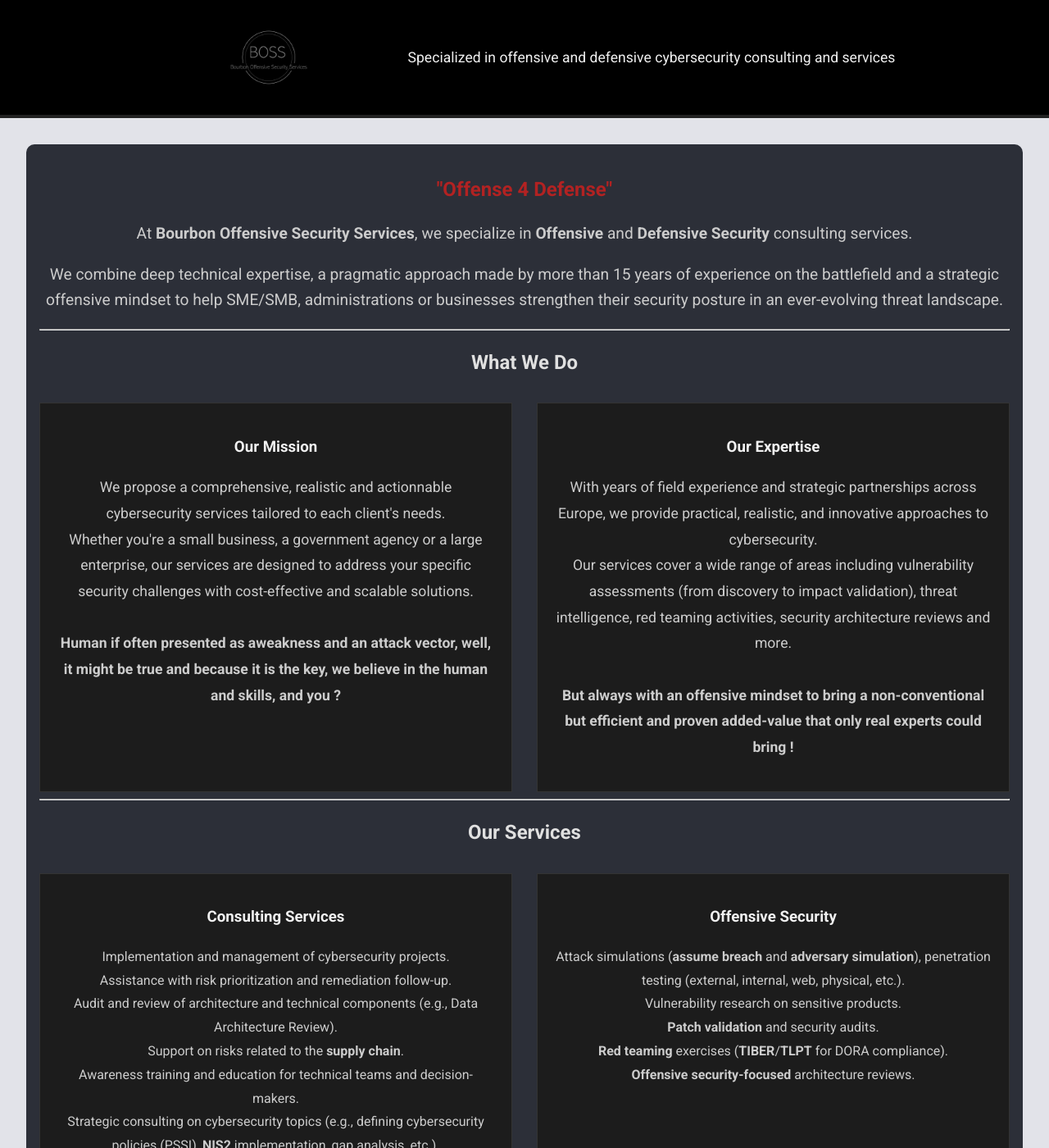
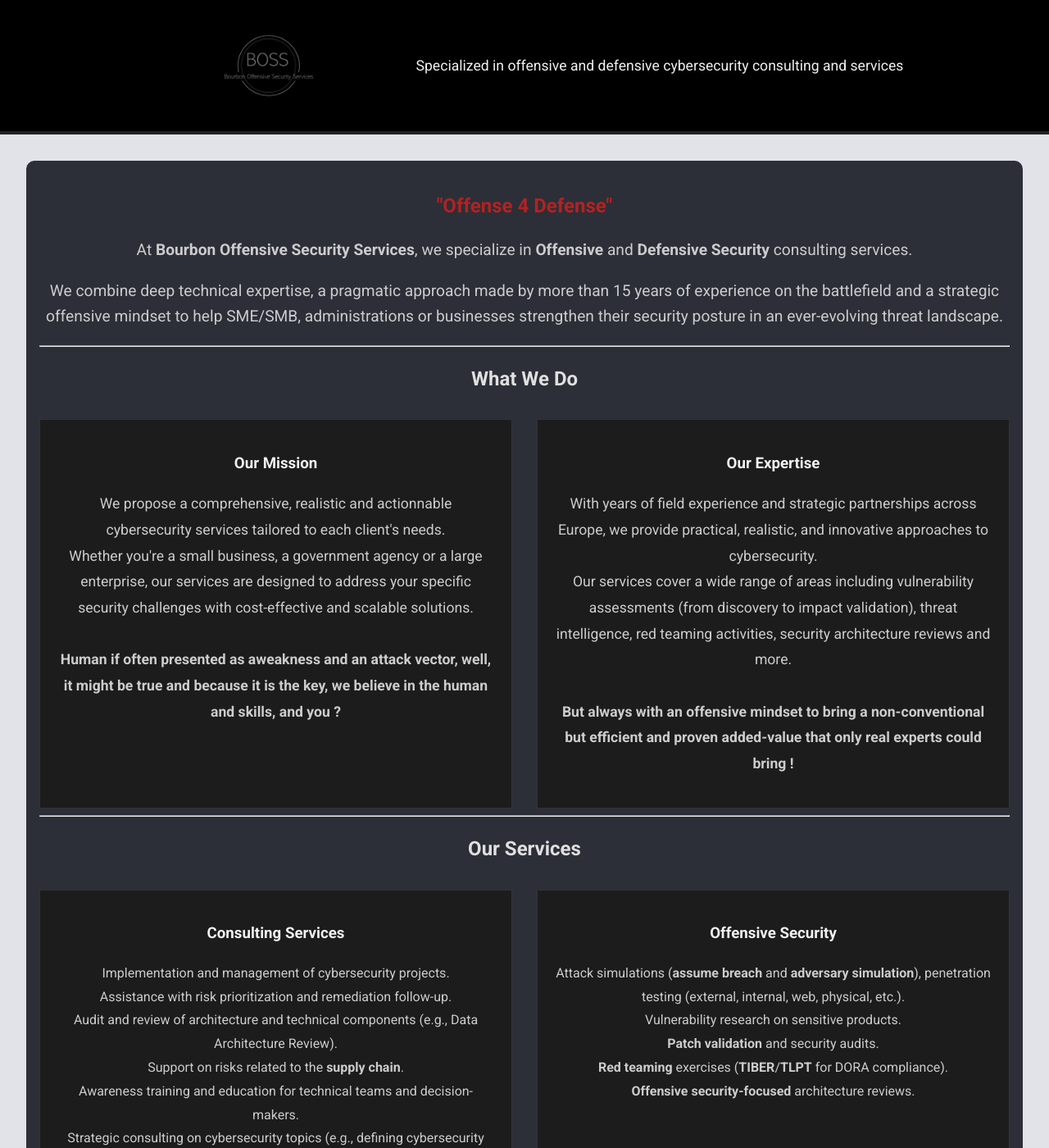
Before and after one commit to kmkz/BOSS.github.io, a Jekyll site: the page built from index.md, in a window 1280 px wide and 1400 px high. Shown: the whole window at 82% size. Built offline with Jekyll 4.4.1, drawn with Linux system fonts in a browser that asks for light colours.

Commit message:
css party

```diff
--- a/_layouts/default.html
+++ b/_layouts/default.html
@@ -119,8 +119,8 @@
 }
 
 .logo {
-  width: 120px;                  /* logo agrandi à 120px */
-  height: 120px;
+  width: 140px;                  /* logo agrandi à 120px */
+  height: 140px;
   object-fit: contain;
   margin-right: 110px;           /* espace large entre logo et texte */
 }
```
